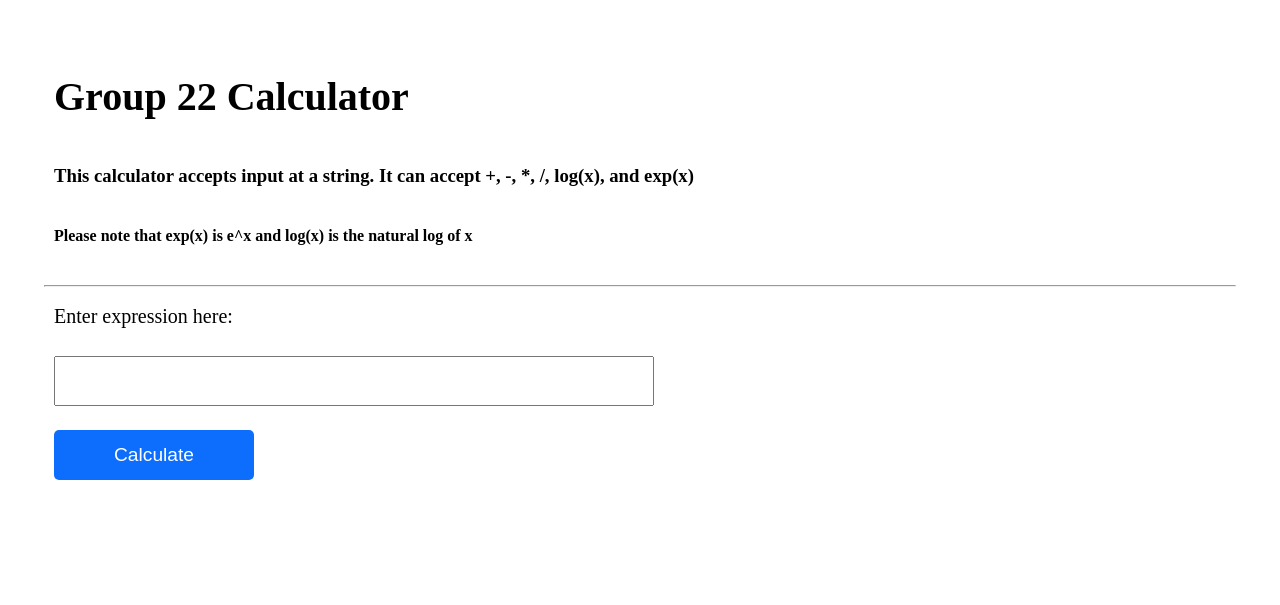
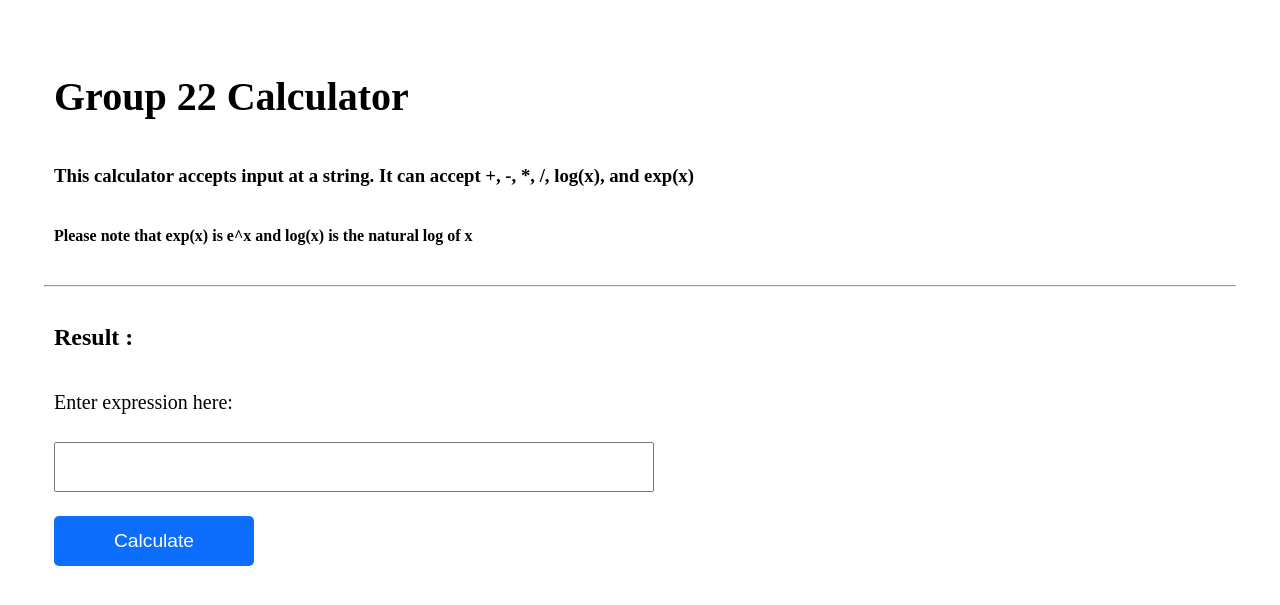
Before and after one commit to azizosharke/calculatorWebAppSWE, a Flask app: page / in a window 1280 px wide. Shown: the top 605 px of the page. Run offline with Flask 2, Linux system fonts and the light colour scheme.

Commit message:
Small change

```diff
--- a/templates/index.html
+++ b/templates/index.html
@@ -74,6 +74,10 @@
         <div class="row">
             <h2>Result : {{result}}</h2>
         </div>
+        {% else %}
+        <div class="row">
+            <h2>Result :</h2>
+        </div>
         {% endif %}
         <div class="row">
             <label for="exp">Enter expression here:</label>
```
